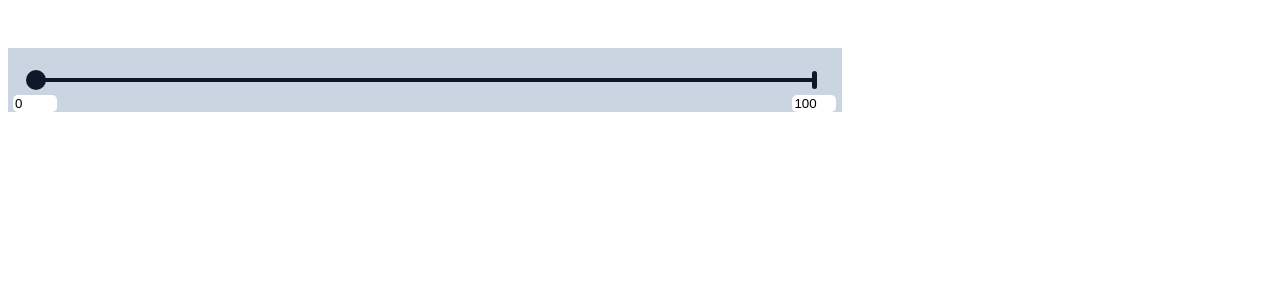
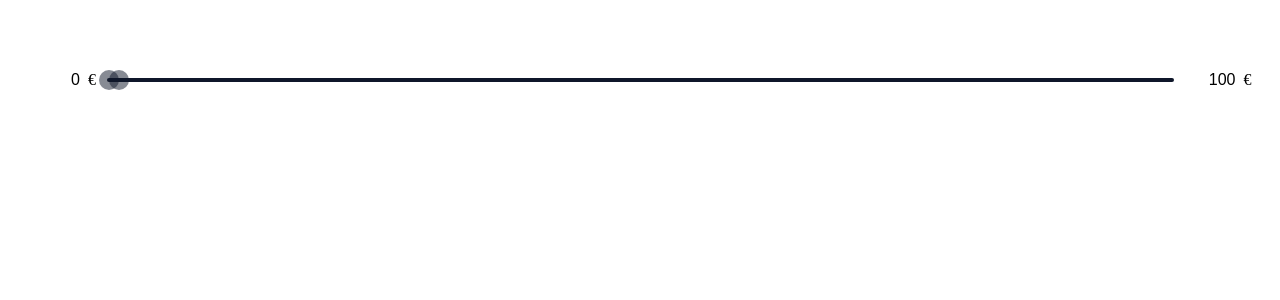
Before and after one commit to alejandromzMCA/range-component, a Next.js app: page /exercise1 in a window 1280 px wide. Shown: the top 300 px of the page. Built offline with nearby package versions, Linux system fonts and the light colour scheme.

Commit message:
wip: normal range working

```diff
--- a/src/components/NormalRange.tsx
+++ b/src/components/NormalRange.tsx
@@ -2,32 +2,44 @@ import { useEffect, useRef, useState } from "react";
 
 const NormalRange = (): JSX.Element => {
     const [updating, setUpdating] = useState(false);
-    const [dragging, setDragging] = useState(false);
+    const [draggingLeft, setDraggingLeft] = useState(false);
+    const [draggingRight, setDraggingRight] = useState(false);
     const [minValue, setMinValue] = useState(0);
     const [maxValue, setMaxValue] = useState(100);
-    const marginLeft = 18;
-    const marginRight = marginLeft + 27.5;
+    const marginLeft = 16;
+    const marginRight = 18;
     const minX = useRef(marginLeft);
     const maxX = useRef(marginRight);
-    const rangeWrapperRef = useRef<HTMLDivElement | null>(null);
-    const x = useRef(marginLeft);
+    const lineRef = useRef<HTMLDivElement | null>(null);
+    const xLeft = useRef(marginLeft);
+    const xRight = useRef(marginLeft);
 
-    const updateX = (newX: number) => {
-        if (x.current !== newX) {
-            x.current = newX;
-            if (!updating) {
-                setUpdating(true);
-                setTimeout(() => setUpdating(false), 100)
-            }
+
+
+    const updateX = ({ newLeftX, newRightX }: { newLeftX?: number; newRightX?: number }) => {
+        let update = false;
+        if (newLeftX && xLeft.current !== newLeftX) {
+            xLeft.current = newLeftX;
+            update = !updating;
+        }
+        if (newRightX && xRight.current !== newRightX) {
+            xRight.current = newRightX;
+            update = !updating;
+        }
+        if (update) {
+            setUpdating(true);
+            setTimeout(() => setUpdating(false), 100)
         }
     }
 
     useEffect(() => {
         const updateLimits = () => {
-            if (rangeWrapperRef.current) {
-                const rect = rangeWrapperRef.current.getBoundingClientRect();
+            if (lineRef.current) {
+                const rect = lineRef.current.getBoundingClientRect();
+                minX.current = rect.left - marginLeft;
                 maxX.current = rect.right - marginRight;
-                updateX(Math.max(Math.min(x.current, maxX.current), minX.current));
+                updateX({ newLeftX: Math.max(Math.min(xLeft.current, xRight.current - 10), minX.current) });
+                updateX({ newRightX: Math.max(Math.min(xRight.current, maxX.current), xLeft.current + 10) });
             }
         }
         updateLimits();
@@ -37,34 +49,39 @@ const NormalRange = (): JSX.Element => {
         }
     }, [])
 
-    const handleMouseDown = () => {
-        setDragging(true);
+    const handleMouseDownLeft = () => {
+        setDraggingLeft(true);
+    }
+    const handleMouseDownRight = () => {
+        setDraggingRight(true);
     }
 
     const handleMouseUp = () => {
-        setDragging(false);
+        setDraggingLeft(false);
+        setDraggingRight(false);
     }
 
     const handleMouseMove = (event: React.MouseEvent<HTMLDivElement, MouseEvent>) => {
         event.preventDefault();
         event.stopPropagation();
         const newX = event.clientX - 18;
-        if (dragging && x.current !== newX) {
-            updateX(Math.max(Math.min(newX, maxX.current), minX.current));
+        if (draggingLeft && xLeft.current !== newX) {
+            updateX({ newLeftX: Math.max(Math.min(newX, xRight.current - 10), minX.current) });
+        }
+        if (draggingRight && xRight.current !== newX) {
+            updateX({ newRightX: Math.max(Math.min(newX, maxX.current), xLeft.current + 10) });
         }
     }
 
-    return <div ref={rangeWrapperRef} onMouseUp={handleMouseUp} onMouseMove={handleMouseMove} onMouseLeave={handleMouseUp} className="rangeWrapper" style={{ cursor: dragging ? "grabbing" : undefined }}>
-        <div style={{ display: 'flex', flexDirection: 'column', position: 'relative' }}>
-            <div className="rangeLimit" />
-            <input type="text" value={minValue} onChange={(ev) => setMinValue(Number.parseInt(ev.currentTarget.value))} style={{ position: 'absolute', border: '0px', borderRadius: '5px', bottom: '-23px', left: '-20px', width: '40px' }} />
-        </div>
-        <div className="rangeLine" />
-        <div style={{ display: 'flex', flexDirection: 'column', position: 'relative' }}>
-            <div className="rangeLimit" />
-            <input type="text" value={maxValue} onChange={(ev) => setMaxValue(Number.parseInt(ev.currentTarget.value))} style={{ position: 'absolute', border: '0px', borderRadius: '5px', bottom: '-23px', left: '-20px', width: '40px' }} />
-        </div>
-        <div onMouseDown={handleMouseDown} className="rangeDot" style={{ left: x.current, cursor: dragging ? "grabbing" : "grab" }} />
+    const dragging = draggingLeft || draggingRight;
+    return <div onMouseUp={handleMouseUp} onMouseMove={handleMouseMove} onMouseLeave={handleMouseUp} className="rangeWrapper" style={{ cursor: dragging ? "grabbing" : undefined }}>
+        <input type="text" title="Range min limit" value={minValue} onChange={(ev) => setMinValue(Number.parseInt(ev.currentTarget.value))} className="rangeLimitInput" />
+        <span className="rangeLimitLabel">€</span>
+        <div ref={lineRef} className="rangeLine" />
+        <input type="text" title="Range max limit" value={maxValue} onChange={(ev) => setMaxValue(Number.parseInt(ev.currentTarget.value))} className="rangeLimitInput" />
+        <span className="rangeLimitLabel">€</span>
+        <div onMouseDown={handleMouseDownLeft} className="rangeDot" style={{ left: xLeft.current, cursor: dragging ? "grabbing" : "grab" }} />
+        <div onMouseDown={handleMouseDownRight} className="rangeDot" style={{ left: xRight.current, cursor: dragging ? "grabbing" : "grab" }} />
     </div>
 }
 
--- a/src/pages/exercise1.tsx
+++ b/src/pages/exercise1.tsx
@@ -1,7 +1,7 @@
 import NormalRange from "@/components/NormalRange"
 
 const Exercise1 = () => {
-    return <div style={{ display: "flex", marginTop: "3rem", justifyContent: "center", alignItems: "center", width: "66%" }}><NormalRange /></div>
+    return <div style={{ display: "flex", marginTop: "3rem", justifyContent: "center", alignItems: "center" }}><NormalRange /></div>
 }
 
 export default Exercise1
--- a/src/styles/globals.css
+++ b/src/styles/globals.css
@@ -5,18 +5,33 @@
   align-items: center;
   width: 100%;
   height: 4rem;
-  padding: 0px 25px;
-  background-color: #CBD5E1;
+  padding: 0 10px;
+  user-select: none;
+  -webkit-user-select: none;
+  -moz-user-select: none;
+  -ms-user-select: none;
 }
 
-.rangeLimit {
-  width: 0.3rem;
-  height: 1.1rem;
-  background-color: #0F172A;
-  border-radius: 20px;
+.rangeLimitInput {
+  border: 0;
+  width: 50px;
+  margin-left: 10px;
+  padding: 2px;
+  background-color: transparent;
+  text-align: end;
+  font-size: medium;
+}
+
+.rangeLimitLabel {
+  border: 0;
+  margin-right: 10px;
+  padding: 0.5px;
+  padding-left: 6px;
+  font-size: medium;
 }
 
 .rangeLine {
+  border-radius: 20px;
   width: 100%;
   height: 0.25rem;
   background-color: #0F172A;
@@ -31,6 +46,7 @@
   height: 1.25rem;
   transition-duration: 300ms;
   background-color: #0F172A;
+  opacity: 50%;
 }
 
 .rangeDot:hover {
```
